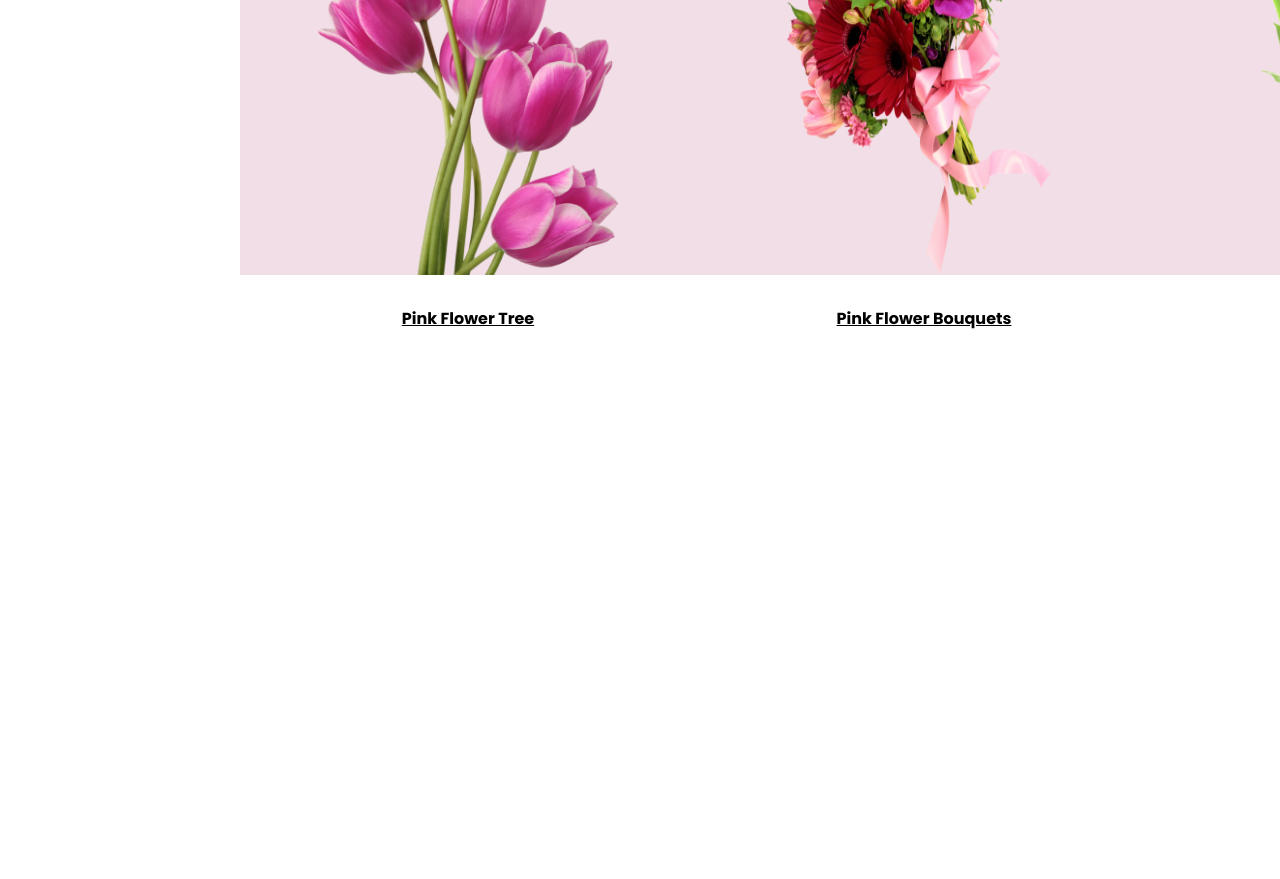
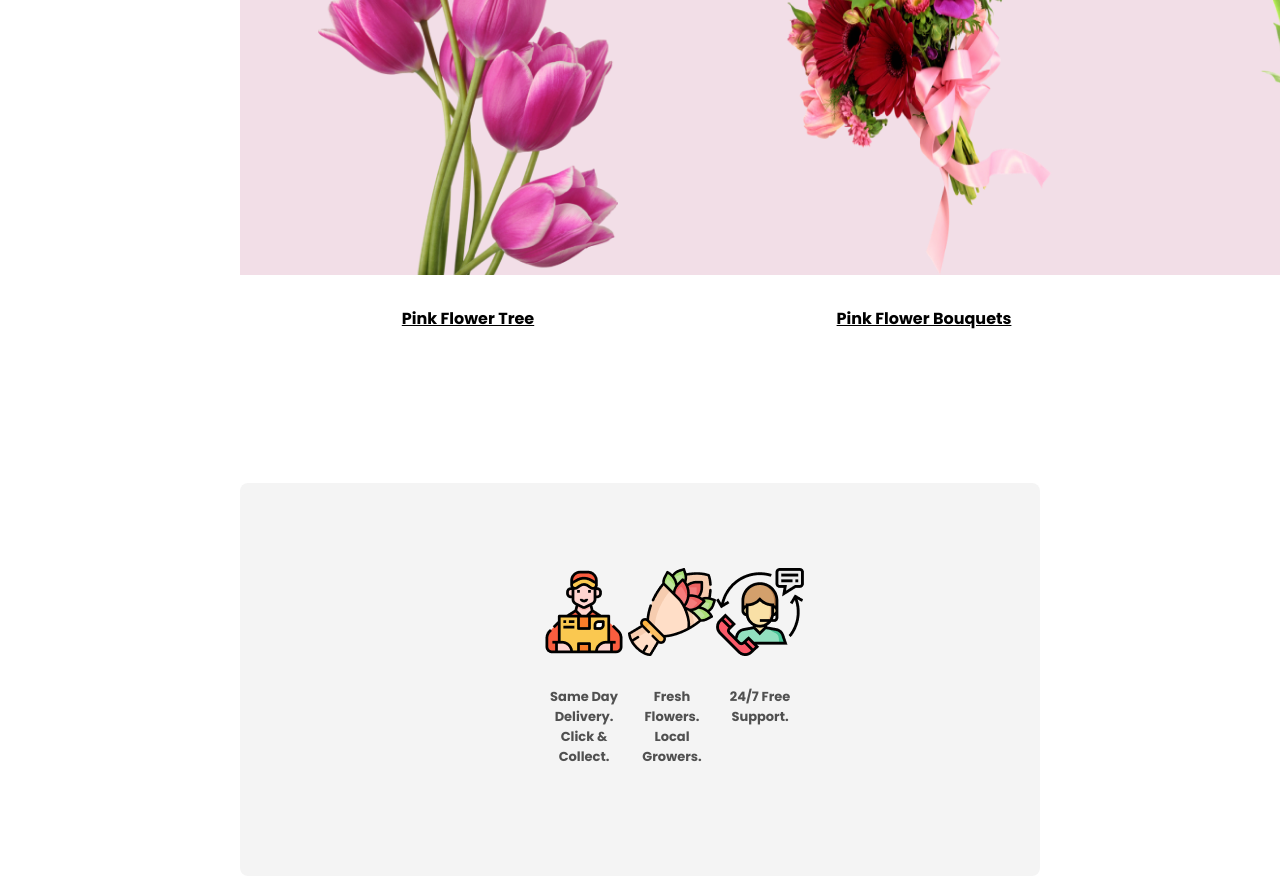
Before and after one commit to Tansimrinky/Online-flower-shop, a plain HTML site: page index.html in a window 1280 px wide. Shown: the part 1374-2253 px from the top of the page. Before the commit the page ends 1729 px from the top, so only its background shows below. Drawn offline with Linux system fonts and the light colour scheme.

Commit message:
service section added

```diff
--- a/index.html
+++ b/index.html
@@ -60,6 +60,23 @@
 
             </div>
         <!-- featuting section close -->
+        <!-- service sector starts -->
+        <div class="sevice-container">
+          <div class="services">
+            <img src="Flower Asset\Group 57.png" width="88px" height="88px">
+            <p>Same Day Delivery. Click & Collect.</p>
+          </div>
+          <div class="services">
+            <img src="Flower Asset\Group 58.png" width="88px" height="88px">
+            <p>Fresh Flowers. Local Growers.</p>
+          </div>
+          <div class="services">
+            <img src="Flower Asset\Group 59.png" width="88px" height="88px">
+            <p>24/7 Free Support.</p>
+          </div>
+        </div>
+
+
     </main>
     <footer></footer>
   </body>
--- a/style.css
+++ b/style.css
@@ -89,10 +89,31 @@ p {
 }
 
 .flower-name {
-    color: black;
-    text-align: center;
+  color: black;
+  text-align: center;
 }
 
-p> a{
-    color: black;
+p > a {
+  color: black;
 }
+
+/* services styles starts */
+.sevice-container {
+  display: flex;
+  justify-content: space-around;
+  border-radius: 8px;
+  background: rgba(39, 39, 39, 0.05);
+  margin: 128px 240px;
+  padding: 85px 300px 85px 300px;
+}
+
+.services{
+  text-align: center;
+}
+
+.services> p{
+  color: rgba(39, 39, 39, 0.80);
+  font-size: 24px;
+  font-weight: 400;
+  font-size: small;
+}
```
